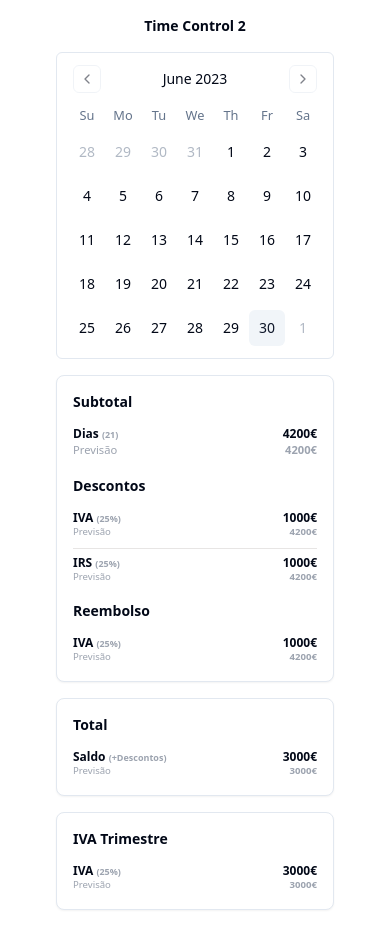
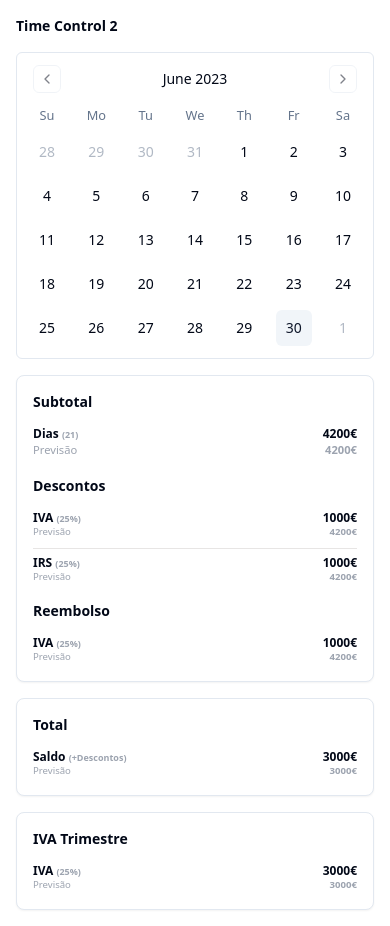
Before and after one commit to maicolsantos/time-control-2, a React (Vite) app: page / in a window 390 px wide. Built offline with nearby package versions, Linux system fonts and the light colour scheme.

Commit message:
Adjustment responsive

```diff
--- a/src/App.tsx
+++ b/src/App.tsx
@@ -11,17 +11,27 @@ function App() {
   }
 
   return (
-    <div className="w-full flex justify-center flex-col items-center space-y-4 py-4">
+    <>
+      <div className="max-w-3xl m-auto pt-4 px-4">
         <h3 className="font-bold text-sm">Time Control 2</h3>
+      </div>
+      <div
+        className="
+        w-full flex justify-center flex-col md:flex-row items-center
+        md:items-start space-y-4 md:space-x-4 md:space-y-0 p-4 max-w-3xl m-auto
+      "
+      >
+        <div className="w-full">
           <Calendar
             mode="multiple"
             selected={selectedDate}
             onSelect={setSelectedDate}
             onDayClick={handleDayClick}
-        className="rounded-md border"
+            className="w-full rounded-md border"
           />
-
-      <div className="w-full max-w-[278px]">
+        </div>
+        <div className="w-full">
+          <div className="w-full mb-4">
             <Card className="p-4">
               <h3 className="mb-2 font-bold text-sm">Subtotal</h3>
               <div className="w-full pt-2">
@@ -91,7 +101,7 @@ function App() {
             </Card>
           </div>
 
-      <div className="w-full max-w-[278px]">
+          <div className="w-full mb-4">
             <Card className="p-4">
               <h3 className="mb-2 font-bold text-sm">Total</h3>
               <div className="w-full pt-2">
@@ -112,7 +122,7 @@ function App() {
             </Card>
           </div>
 
-      <div className="w-full max-w-[278px]">
+          <div className="w-full">
             <Card className="p-4">
               <h3 className="mb-2 font-bold text-sm">IVA Trimestre</h3>
               <div className="w-full pt-2">
@@ -133,6 +143,8 @@ function App() {
             </Card>
           </div>
         </div>
+      </div>
+    </>
   )
 }
 
--- a/src/components/ui/calendar.tsx
+++ b/src/components/ui/calendar.tsx
@@ -20,7 +20,7 @@ function Calendar({
       className={cn('p-3', className)}
       classNames={{
         months: 'flex flex-col sm:flex-row space-y-4 sm:space-x-4 sm:space-y-0',
-        month: 'space-y-4',
+        month: 'space-y-4 w-full',
         caption: 'flex justify-center pt-1 relative items-center',
         caption_label: 'text-sm font-medium',
         nav: 'space-x-1 flex items-center',
@@ -31,10 +31,10 @@ function Calendar({
         nav_button_previous: 'absolute left-1',
         nav_button_next: 'absolute right-1',
         table: 'w-full border-collapse space-y-1',
-        head_row: 'flex',
+        head_row: 'flex justify-between',
         head_cell:
           'text-muted-foreground rounded-md w-9 font-normal text-[0.8rem]',
-        row: 'flex w-full mt-2',
+        row: 'flex w-full mt-2 justify-between',
         cell: 'text-center text-sm p-0 relative [&:has([aria-selected])]:bg-accent first:[&:has([aria-selected])]:rounded-l-md last:[&:has([aria-selected])]:rounded-r-md focus-within:relative focus-within:z-20',
         day: cn(
           buttonVariants({ variant: 'ghost' }),
```
Lines whose indentation alone changed are shown as unchanged.
